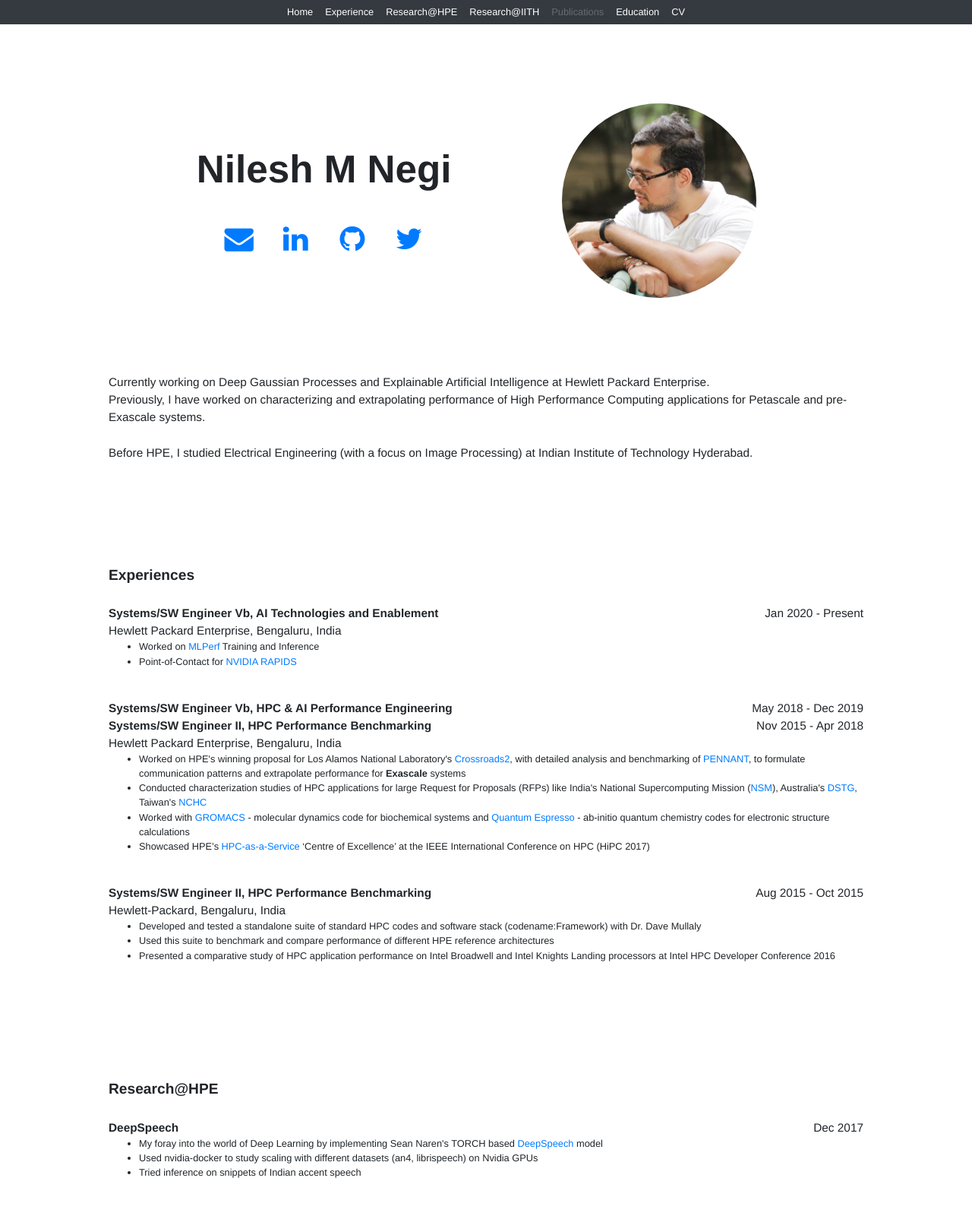
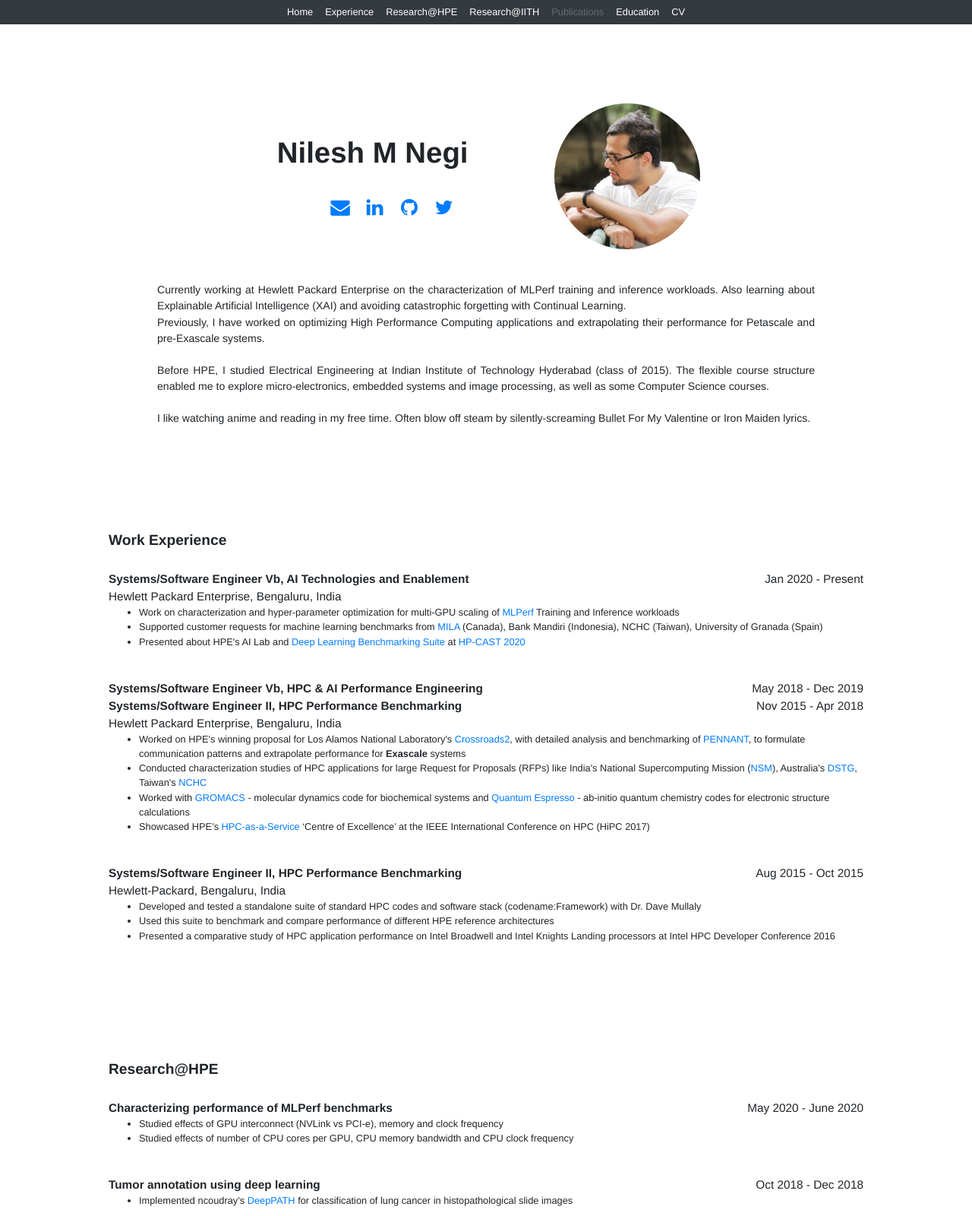
Before and after one commit to nileshnegi/nileshnegi.github.io, a plain HTML site: page index.html in a window 1280 px wide. Shown: the top 1600 px of the page at 76% size. Drawn offline with nearby package versions, Linux system fonts and the light colour scheme; some icons are missing; a web font is replaced by a local one.

Commit message:
Updated content
Added details to homepage. Changed repo access to private.

```diff
--- a/index.html
+++ b/index.html
@@ -8,11 +8,11 @@
 <html lang="en">
 <head>
 
-  <title>Nilesh M Negi</title>
+  <title>Nilesh Negi's website</title>
   <meta charset="utf-8">
-  <meta name="description" content="Academic website for Nilesh M Negi">
-  <meta name="keywords" content="Website, Nilesh, Negi">
-  <meta name="author" content="Nilesh M Negi">
+  <meta name="description" content="Nilesh Negi's website">
+  <meta name="keywords" content="website, Nilesh, Negi, cv, resume, blog">
+  <meta name="author" content="Nilesh Negi">
   <meta name="viewport" content="width=device-width, initial-scale=1">
   <link rel="stylesheet" href="https://stackpath.bootstrapcdn.com/bootstrap/4.4.1/css/bootstrap.min.css" integrity="sha384-Vkoo8x4CGsO3+Hhxv8T/Q5PaXtkKtu6ug5TOeNV6gBiFeWPGFN9MuhOf23Q9Ifjh" crossorigin="anonymous">
   <script src="https://ajax.googleapis.com/ajax/libs/jquery/1.12.0/jquery.min.js"></script>
@@ -80,54 +80,60 @@
   <br/>
 
   <!-- Home -->
-  <div class="container-fluid" style="width:80%;font-family:Helvetica;padding-top:5%;" id="home">
+  <div class="container-fluid" style="width:70%;font-family:Helvetica;padding-top:5%;" id="home">
     <br/>
     <div class="row">
-      <div class="col-7" style="margin:auto;text-align:center;">
-        <div style="font-family:'Helvetica';font-size:4vmax;"><b>Nilesh M Negi</b></div><br/>
-        <div style="width:25vmax;display:inline-block;font-size:3vmax;">
-          <a href="mailto:nilesh_negi@yahoo.co.in" rel="noopener noreferrer" target="_blank"><i class="fa fa-envelope fa-xs" style="width:5vmax;"></i></a>
-          <a href="https://www.linkedin.com/in/nileshnegi/" rel="noopener noreferrer" target="_blank"><i class="fa fa-linkedin fa-xs" style="width:5vmax;"></i></a>
-          <a href="https://github.com/nileshnegi" rel="noopener noreferrer" target="_blank"><i class="fa fa-github fa-xs" style="width:5vmax;"></i></a>
-          <a href="https://twitter.com/NileshNegi" rel="noopener noreferrer" target="_blank"><i class="fa fa-twitter fa-xs" style="width:5vmax;"></i></a>
+      <div class="col-2" style="margin:auto;text-align:center;"></div>
+      <div class="col-4" style="margin:auto;text-align:center;">
+        <div style="font-family:'Helvetica';font-size:3vmax;"><b>Nilesh M Negi</b></div><br/>
+        <div style="width:25vmax;display:inline-block;font-size:2vmax;">
+          <a href="mailto:nilesh_negi@yahoo.co.in" rel="noopener noreferrer" target="_blank"><i class="fa fa-envelope fa-xs" style="width:3vmax;"></i></a>
+          <a href="https://www.linkedin.com/in/nileshnegi/" rel="noopener noreferrer" target="_blank"><i class="fa fa-linkedin fa-xs" style="width:3vmax;"></i></a>
+          <a href="https://github.com/nileshnegi" rel="noopener noreferrer" target="_blank"><i class="fa fa-github fa-xs" style="width:3vmax;"></i></a>
+          <a href="https://twitter.com/NileshNegi" rel="noopener noreferrer" target="_blank"><i class="fa fa-twitter fa-xs" style="width:3vmax;"></i></a>
           <!-- <a href=""><i class="ai ai-google-scholar ai-3x" style="width:15%"></i></a> -->
         </div>
       </div>
-      <div class="col-5" style="margin:auto;">
-        <img class="img-fluid rounded-circle z-depth-1" src="photo1.jpg" style="width:20vmax;height:20vmax;" alt="" data-holder-rendered="true"><br>
+      <div class="col-1" style="margin:auto;text-align:center;"></div>
+      <div class="col-3" style="margin:auto;text-align:left;">
+        <img class="img-fluid rounded-circle z-depth-1" src="profile_photo.jpg" style="width:15vmax;height:15vmax;" alt="" data-holder-rendered="true"><br>
       </div>
+      <div class="col-2" style="margin:auto;text-align:center;"></div>
     </div>
-    <div style="margin-top:10%;font-size:1.2vmax;">
-      Currently working on Deep Gaussian Processes and Explainable Artificial Intelligence at Hewlett Packard Enterprise.<br/>
-      Previously, I have worked on characterizing and extrapolating performance of High Performance Computing applications for Petascale and pre-Exascale systems.<br/>
+    <div style="margin-top:5%;font-size:1.1vmax;text-align:justify;">
+      Currently working at Hewlett Packard Enterprise on the characterization of MLPerf training and inference workloads. Also learning about Explainable Artificial Intelligence (XAI) and avoiding catastrophic forgetting with Continual Learning.<br/>
+      Previously, I have worked on optimizing High Performance Computing applications and extrapolating their performance for Petascale and pre-Exascale systems.<br/>
       <br/>
-      Before HPE, I studied Electrical Engineering (with a focus on Image Processing) at Indian Institute of Technology Hyderabad.
+      Before HPE, I studied Electrical Engineering at Indian Institute of Technology Hyderabad (class of 2015). The flexible course structure enabled me to explore micro-electronics, embedded systems and image processing, as well as some Computer Science courses.<br/>
+      <br/>
+      I like watching anime and reading in my free time. Often blow off steam by silently-screaming Bullet For My Valentine or Iron Maiden lyrics.
     </div>
     <br/>
     <br/>
   </div>
 
-  <!-- Experience -->
+  <!-- Work Experience -->
   <div class="container-fluid" style="width:80%;font-family:Helvetica;padding-top:5%;" id="work">
     <br/>
-    <div style="font-size:1.5vmax;"><b>Experiences</b></div>
+    <div style="font-size:1.5vmax;"><b>Work Experience</b></div>
       <br/>
       <div class="row">
-        <div class="col-8" style="font-size:1.2vmax;"><b>Systems/SW Engineer Vb, AI Technologies and Enablement</b></div>
+        <div class="col-8" style="font-size:1.2vmax;"><b>Systems/Software Engineer Vb, AI Technologies and Enablement</b></div>
         <div class="col-4" style="font-size:1.2vmax;text-align:right;">Jan 2020 - Present</div>
       </div>
       <div style="font-size:1.2vmax;">Hewlett Packard Enterprise, Bengaluru, India</div>
       <ul style="font-size:1vmax;">
-        <li>Worked on <a href="https://mlperf.org/" rel="noopener noreferrer" target="_blank">MLPerf</a> Training and Inference</li>
-        <li>Point-of-Contact for <a href="https://rapids.ai/" rel="noopener noreferrer" target="_blank">NVIDIA RAPIDS</a></li>
+        <li>Work on characterization and hyper-parameter optimization for multi-GPU scaling of <a href="https://mlperf.org/" rel="noopener noreferrer" target="_blank">MLPerf</a> Training and Inference workloads</li>
+        <li>Supported customer requests for machine learning benchmarks from <a href="https://github.com/mila-iqia/training">MILA</a> (Canada), Bank Mandiri (Indonesia), NCHC (Taiwan), University of Granada (Spain)</li>
+        <li>Presented about HPE's AI Lab and <a href="https://github.com/HewlettPackard/dlcookbook-dlbs">Deep Learning Benchmarking Suite</a> at <a href="https://twitter.com/HPE_IN/status/1233634776902291457?s=20">HP-CAST 2020</a></li>
       </ul>
       <br/>
       <div class="row">
-        <div class="col-8" style="font-size:1.2vmax;"><b>Systems/SW Engineer Vb, HPC & AI Performance Engineering</b></div>
+        <div class="col-8" style="font-size:1.2vmax;"><b>Systems/Software Engineer Vb, HPC & AI Performance Engineering</b></div>
         <div class="col-4" style="font-size:1.2vmax;text-align:right;">May 2018 - Dec 2019</div>
       </div>
       <div class="row">
-        <div class="col-8" style="font-size:1.2vmax;"><b>Systems/SW Engineer II, HPC Performance Benchmarking</b></div>
+        <div class="col-8" style="font-size:1.2vmax;"><b>Systems/Software Engineer II, HPC Performance Benchmarking</b></div>
         <div class="col-4" style="font-size:1.2vmax;text-align:right;">Nov 2015 - Apr 2018</div>
       </div>
       <div style="font-size:1.2vmax;">Hewlett Packard Enterprise, Bengaluru, India</div>
@@ -139,7 +145,7 @@
       </ul>
       <br/>
       <div class="row">
-        <div class="col-8" style="font-size:1.2vmax;"><b>Systems/SW Engineer II, HPC Performance Benchmarking</b></div>
+        <div class="col-8" style="font-size:1.2vmax;"><b>Systems/Software Engineer II, HPC Performance Benchmarking</b></div>
         <div class="col-4" style="font-size:1.2vmax;text-align:right;">Aug 2015 - Oct 2015</div>
       </div>
       <div style="font-size:1.2vmax;">Hewlett-Packard, Bengaluru, India</div>
@@ -157,6 +163,23 @@
   <div class="container-fluid" style="width:80%;font-family:Helvetica;padding-top:5%;" id="hpe">
     <br/>
     <div style="font-size:1.5vmax;"><b>Research@HPE</b></div>
+      <br/>
+      <div class="row">
+        <div class="col-8" style="font-size:1.2vmax;"><strong>Characterizing performance of MLPerf benchmarks</strong></div>
+        <div class="col-4" style="font-size:1.2vmax;text-align:right;">May 2020 - June 2020</div>
+      </div>
+      <ul style="font-size:1vmax;">
+        <li>Studied effects of GPU interconnect (NVLink vs PCI-e), memory and clock frequency</li>
+        <li>Studied effects of number of CPU cores per GPU, CPU memory bandwidth and CPU clock frequency</li>
+      </ul>
+      <br/>
+      <div class="row">
+        <div class="col-8" style="font-size:1.2vmax;"><strong>Tumor annotation using deep learning</strong></div>
+        <div class="col-4" style="font-size:1.2vmax;text-align:right;">Oct 2018 - Dec 2018</div>
+      </div>
+      <ul style="font-size:1vmax;">
+        <li>Implemented ncoudray’s <a href="https://github.com/ncoudray/DeepPATH">DeepPATH</a> for classification of lung cancer in histopathological slide images</li>
+      </ul>
       <br/>
       <div class="row">
         <div class="col-8" style="font-size:1.2vmax;"><strong>DeepSpeech</strong></div>
@@ -193,7 +216,7 @@
     </div>
     <ul style="font-size:1vmax;">
       <li>Improved memorability of face photographs by detecting facial features using dense SIFT and modifying using Active Appearance Models</li>
-      <li>Implemented <i>A. Khosla, W. A. Bainbridge, A. Torralba and A. Oliva, <a href="http://people.csail.mit.edu/torralba/publications/iccv2013_khosla.pdf">"Modifying the Memorability of Face Photographs"</a> 2013 IEEE International Conference on Computer Vision, Sydney, NSW, 2013, pp. 3200-3207</i></li>
+      <li>Implemented <i>A. Khosla, W. A. Bainbridge, A. Torralba and A. Oliva, <a href="http://people.csail.mit.edu/torralba/publications/iccv2013_khosla.pdf">"Modifying the Memorability of Face Photographs"</a> 2013 IEEE International Conference on Computer Vision, Sydney, NSoftware, 2013, pp. 3200-3207</i></li>
       <li>Course project for CS5230 (Visual Recognition)</li>
       <li>A short gist of the work done can be seen <a href="https://drive.google.com/file/d/1Svxd8zf02Z_PDG3JOqRtjawGxjx8dUZA/view?usp=sharing" rel="noopener noreferrer" target="_blank">here</a></li>
     </ul>
@@ -238,23 +261,23 @@
     <div style="font-size:1.5vmax;"><b>Education</b></div>
       <br/>
       <div class="row">
-        <div class="col-10" style="font-size:1.2vmax;"><u>Undergraduate</u>: <strong>Indian Institute of Technology Hyderabad</strong></div>
-        <div class="col-2" style="font-size:1.2vmax;text-align:right;">Aug 2011 - May 2015</div>
+        <div class="col-9" style="font-size:1.2vmax;"><u>Undergraduate</u>: <strong>Indian Institute of Technology Hyderabad</strong></div>
+        <div class="col-3" style="font-size:1.2vmax;text-align:right;">Aug 2011 - May 2015</div>
       </div>
       <div class="row">
-        <div class="col-10" style="font-size:1.2vmax;">Bachelor of Technology in Electrical Engineering (Hons.) with a Minor in Computer Science and Engineering</div>
-        <div class="col-2" style="font-size:1.2vmax;text-align:right"><a href="https://www.youracclaim.com/badges/0e66e579-7074-4668-8c94-5c61042f06b3/public_url" rel="noopener noreferrer" target="_blank">Verfied</a> by WES</div>
+        <div class="col-9" style="font-size:1.2vmax;">Bachelor of Technology in Electrical Engineering (Hons.) with a Minor in Computer Science and Engineering</div>
+        <div class="col-3" style="font-size:1.2vmax;text-align:right"><a href="https://www.youracclaim.com/badges/0e66e579-7074-4668-8c94-5c61042f06b3/public_url" rel="noopener noreferrer" target="_blank">Verfied</a> by WES</div>
     </div>
       <br/>
       <div class="row">
-        <div class="col-10" style="font-size:1.2vmax;"><u>Senior Secondary School</u>: <strong>Sathaye Junior College</strong></div>
-        <div class="col-2" style="font-size:1.2vmax;text-align:right;">Aug 2008 - Feb 2010</div>
+        <div class="col-9" style="font-size:1.2vmax;"><u>Senior Secondary School</u>: <strong>Sathaye Junior College</strong></div>
+        <div class="col-3" style="font-size:1.2vmax;text-align:right;">Aug 2008 - Feb 2010</div>
       </div>
       <div style="font-size:1.2vmax;">Higher Secondary Certificate (HSC) - Physics, Chemistry, Mathematics, Computer Science</div>
       <br/>
       <div class="row">
-        <div class="col-10" style="font-size:1.2vmax;"><u>Secondary School</u>: <strong>Lokhandwala Foundation School</strong></div>
-        <div class="col-2" style="font-size:1.2vmax;text-align:right;">June 2002 - May 2008</div>
+        <div class="col-9" style="font-size:1.2vmax;"><u>Secondary School</u>: <strong>Lokhandwala Foundation School</strong></div>
+        <div class="col-3" style="font-size:1.2vmax;text-align:right;">June 2002 - May 2008</div>
       </div>
       <div style="font-size:1.2vmax;">Indian Certificate of Secondary Education (ICSE) - Computer Applications</div>
     </div>
```
Also changed, not shown: profile_photo.jpg (renamed from photo1.jpg).
